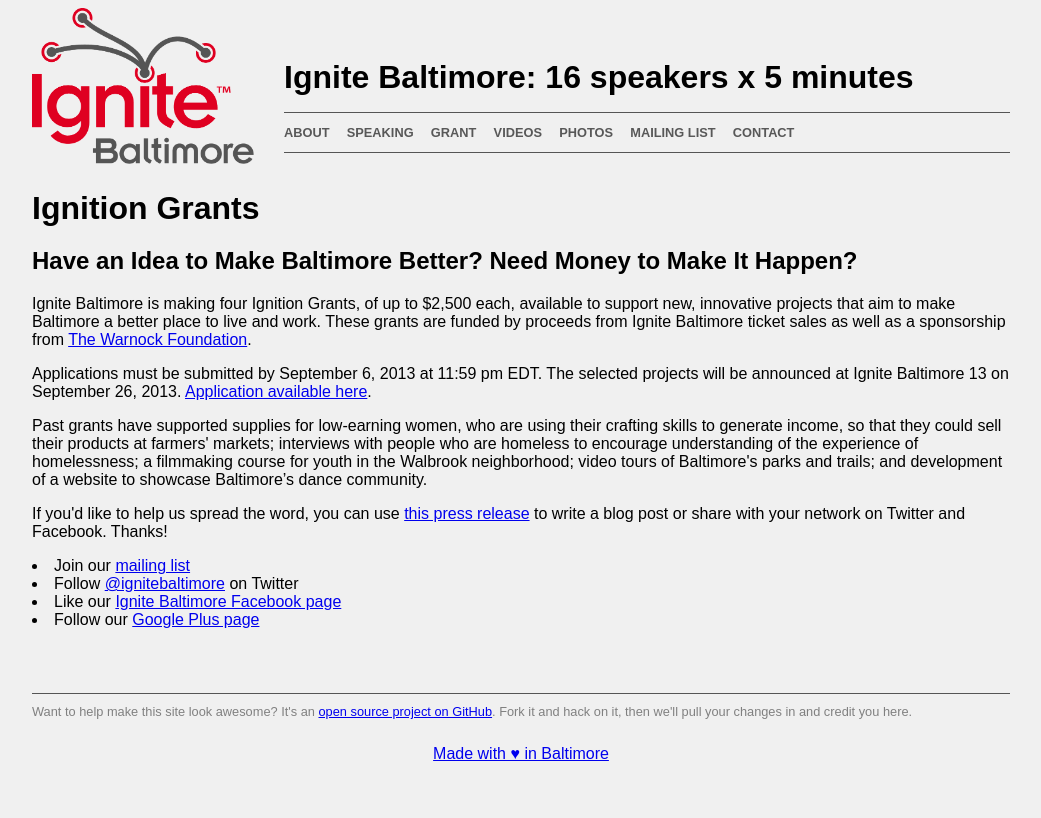
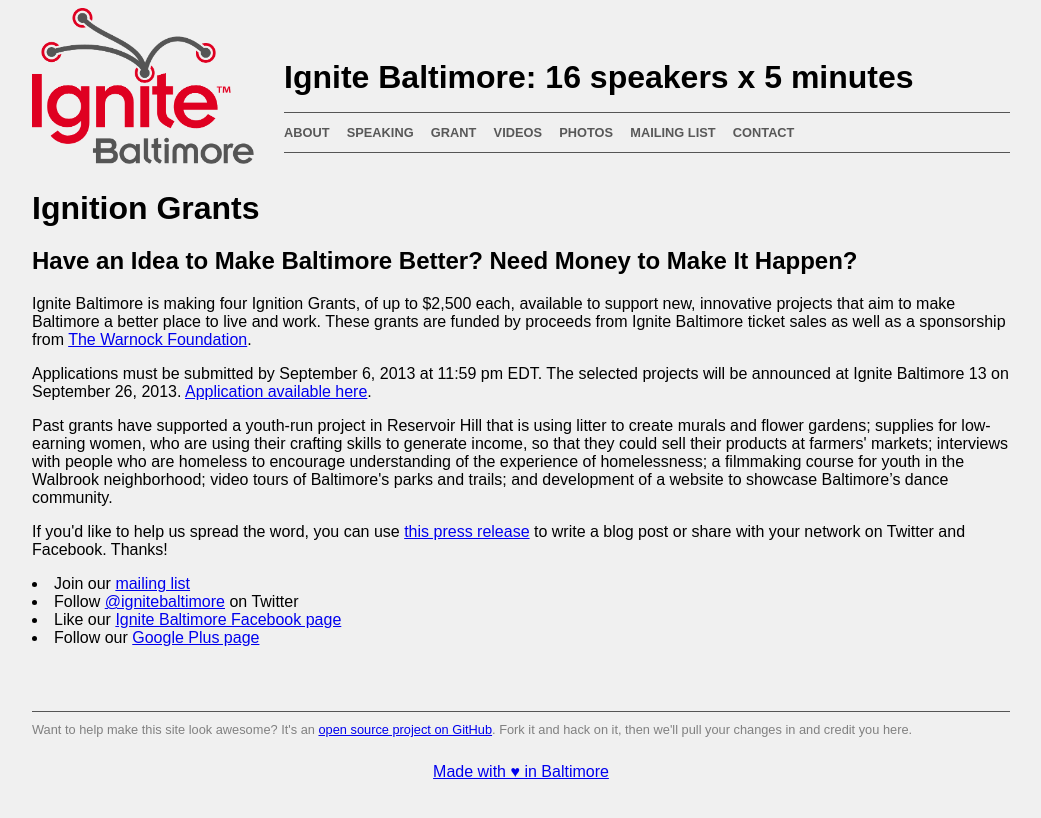
Before and after one commit to ignitebaltimore/ignitebaltimore.github.com, a Jekyll site: the page built from grant.html, in a window 1280 px wide. Shown: the top 818 px of the page, without its empty margins (119-1160 px from the left). Built offline with Jekyll 4.4.1, drawn with Linux system fonts in a browser that asks for light colours.

Commit message:
Update grant.html
Added new grant.

```diff
--- a/grant.html
+++ b/grant.html
@@ -17,7 +17,7 @@
   </p>
 
   <p>
-  Past grants have supported supplies for low-earning women, who are using their crafting skills to generate income, so that they could sell their products at farmers' markets; interviews with people who are homeless to encourage understanding of the experience of homelessness; a filmmaking course for youth in the Walbrook neighborhood; video tours of Baltimore's parks and trails; and development of a website to showcase Baltimore’s dance community.
+  Past grants have supported a youth-run project in Reservoir Hill that is using litter to create murals and flower gardens; supplies for low-earning women, who are using their crafting skills to generate income, so that they could sell their products at farmers' markets; interviews with people who are homeless to encourage understanding of the experience of homelessness; a filmmaking course for youth in the Walbrook neighborhood; video tours of Baltimore's parks and trails; and development of a website to showcase Baltimore’s dance community.
   </p>
 
   <p>
```
